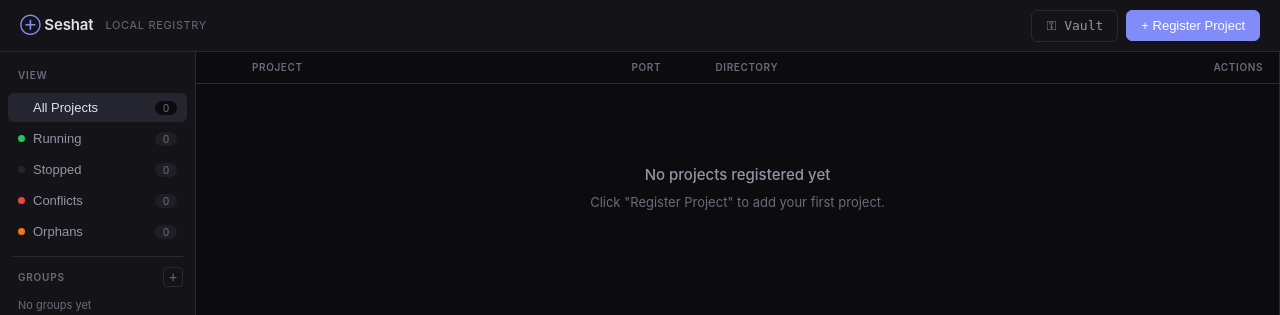
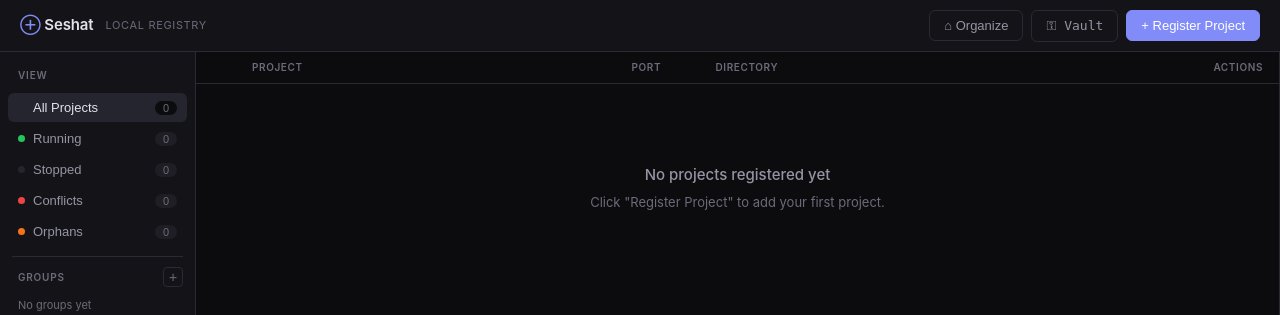
Before and after one commit to rmichaelthomas/seshat-app, a Flask app: page / in a window 1280 px wide. Shown: the top 315 px of the page. Run offline with Flask 3, Linux system fonts and the light colour scheme; data that the repository does not hold is empty.

Commit message:
feat: index.html organize tab structure
Co-Authored-By: Claude Sonnet 4.6 <noreply@anthropic.com>

```diff
--- a/templates/index.html
+++ b/templates/index.html
@@ -17,6 +17,7 @@
       <span class="subtitle">Local Registry</span>
     </div>
     <div class="header-right">
+      <button class="btn btn-ghost btn-organize" id="organizeBtn" title="Folder Organization">⌂ Organize</button>
       <button class="btn btn-ghost btn-vault" id="vaultBtn" title="Secrets Vault">⚿ Vault</button>
       <button class="btn btn-primary" id="addProjectBtn">+ Register Project</button>
     </div>
@@ -89,6 +90,51 @@
           <div id="orphanList"></div>
         </div>
 
+      </div>
+
+      <!-- ── Organize view ──────────────────────────────────────────────── -->
+      <div id="organizeView" style="display:none">
+        <div id="organizeContent">
+
+          <!-- Section 1: Folder Map -->
+          <div class="organize-section">
+            <div class="organize-section-header">
+              <div class="organize-section-title">Folder Map</div>
+              <button class="btn btn-ghost btn-sm" onclick="loadFolderMap()">↺ Refresh</button>
+            </div>
+            <div id="folderMapContent">
+              <div class="empty-state"><div class="empty-state-title">Loading…</div></div>
+            </div>
+          </div>
+
+          <!-- Section 2: Recommended Structure -->
+          <div class="organize-section">
+            <div class="organize-section-header">
+              <div class="organize-section-title">Recommended Structure</div>
+              <div class="organize-root-input">
+                <label>Root:</label>
+                <input type="text" id="structureRoot" value="~/Projects" style="width:200px">
+                <button class="btn btn-ghost btn-sm" onclick="loadRecommendations()">↺ Refresh</button>
+                <button class="btn btn-primary btn-sm" id="moveAllBtn" onclick="moveAll()">Move All</button>
+              </div>
+            </div>
+            <div id="recommendationsContent">
+              <div class="empty-state"><div class="empty-state-title">Loading…</div></div>
+            </div>
+          </div>
+
+          <!-- Section 3: Move History -->
+          <div class="organize-section">
+            <div class="organize-section-header">
+              <div class="organize-section-title">Move History</div>
+              <button class="btn btn-ghost btn-sm" onclick="loadMoveHistory()">↺ Refresh</button>
+            </div>
+            <div id="moveHistoryContent">
+              <div class="empty-state"><div class="empty-state-sub">No moves recorded yet.</div></div>
+            </div>
+          </div>
+
+        </div>
       </div>
 
       <!-- ── Vault view ─────────────────────────────────────────────────── -->
```
